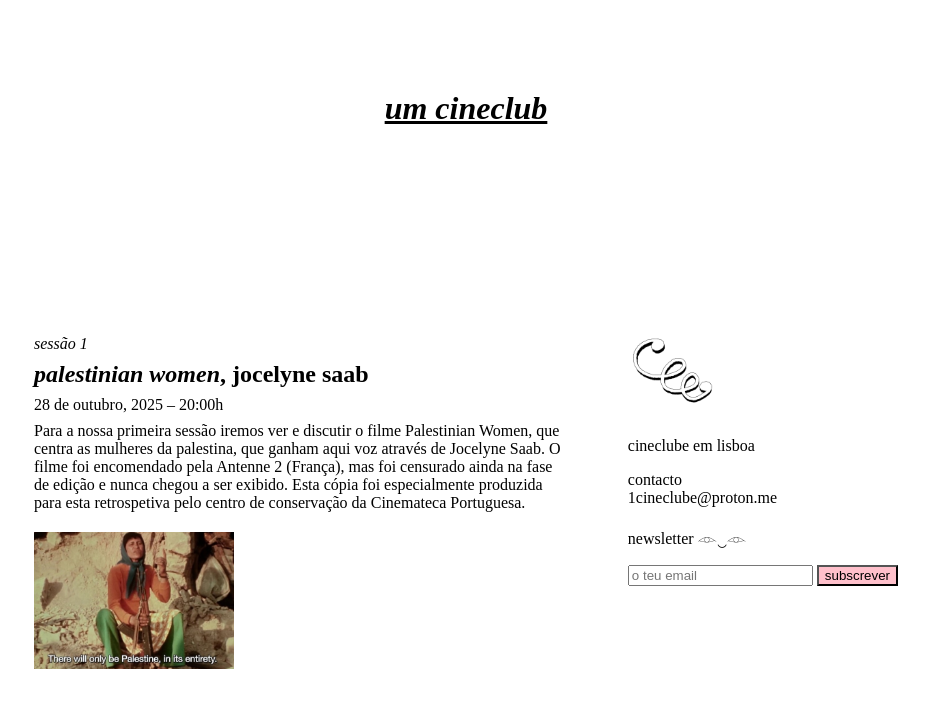
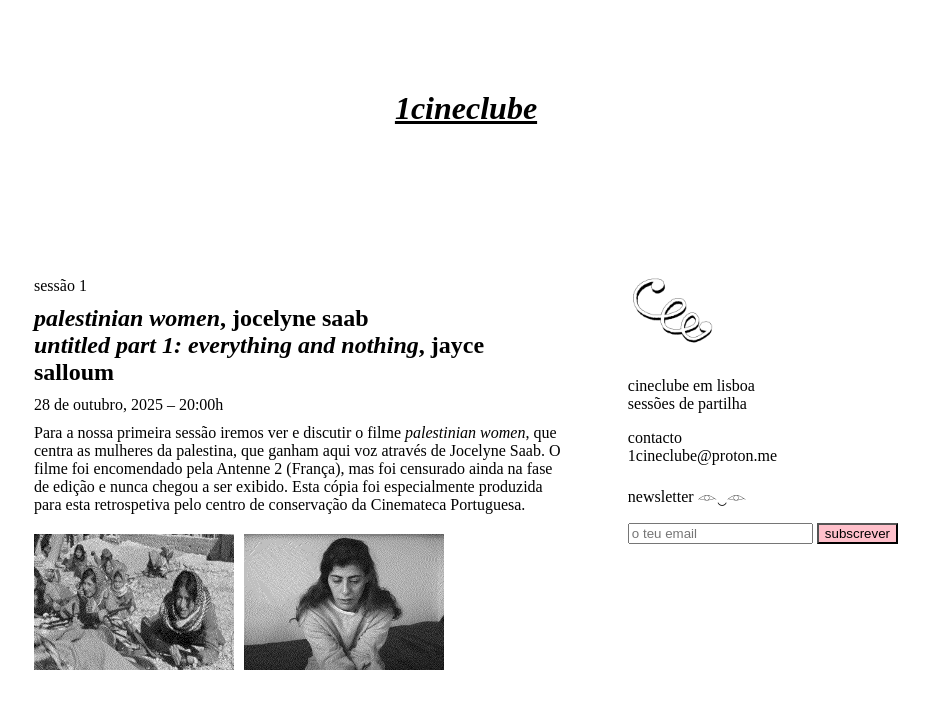
Before and after one commit to hello-delphine/1cineclube, a plain HTML site: page index.html in a window 1280 px wide. Shown: the whole page, without its empty margins (174-1103 px from the left). Drawn offline with Linux system fonts and the light colour scheme.

Commit message:
newsletter

```diff
--- a/index.html
+++ b/index.html
@@ -8,21 +8,24 @@
 </head>
 <body>
 <header>
-    <h1>um cineclub </h1>
+    <h1>1cineclube </h1>
 </header>
 
 <div class="container">
     <!--coluna da esquerda:sessoes-->
 <main class="col-left">
 <section class="session">
-    <p class="session"><span style="font-style: italic;">sessão 1</span></p>
-    <h2 class="filme"><span style="font-style: italic;">palestinian women</span>, jocelyne saab</h2>
+    <p class="session">sessão 1</p>
+    <h2 class="filme"><span style="font-style: italic;">palestinian women</span>, jocelyne saab <br><span style="font-style: italic;">untitled part 1: everything and nothing</span>, jayce salloum </h2>
     <p class="horario">28 de outubro, 2025 – 20:00h <br></p>
     <p class="descricao"> Para a nossa primeira sessão iremos ver e discutir
-        o filme Palestinian Women, que centra as mulheres da palestina, que ganham aqui voz através de Jocelyne Saab. O filme foi encomendado pela Antenne 2 (França), mas
+        o filme <span style="font-style: italic;"> palestinian women</span>, que centra as mulheres da palestina, que ganham aqui voz através de Jocelyne Saab. O filme foi encomendado pela Antenne 2 (França), mas
         foi censurado ainda na fase de edição e nunca chegou a ser exibido. Esta cópia foi especialmente produzida para
         esta retrospetiva pelo centro de conservação da Cinemateca Portuguesa.</p>
-    <img src="Images/palestinian-women.jpg" alt="leila khaled" class="movie-img">
+    <div class="imagem-sessao">
+    <img src="Images/palestinian-women-b-w-2.png" alt="still do filme palestinian women" class="movie-img">
+    <img src="Images/untitled-b-w.png" class="movie-img" alt="still do filme Untitled">
+    </div>
 
 </section>
 </main>
@@ -30,8 +33,8 @@
 <aside class="clo-right">
 <!--descricao do projecto-->
 <section class="descrip-sidebar">
-    <img src="Images/logo-cineclube.png" alt="logo">
-    <p>cineclube em lisboa</p>
+    <img src="Images/logo-cineclube.png" alt="log of the cinema club">
+    <p>cineclube em lisboa <br>sessões de partilha</p>
 </section>
 
 <!--contacto-->
@@ -43,11 +46,12 @@
 <!--newsletter sign up-->
 <section class="newsletter">
     <p>newsletter 𓁹‿𓁹</p>
-            <form>
-               <input type="email" placeholder="o teu email">
-                <button type="submit">subscrever</button>
-            </form>
-            </section>
+    <form name="newsletter" method="POST" data-netlify="true" netlify-honeypot="bot-field">
+        <input type="email" name="email" placeholder="o teu email" required>
+        <button type="submit">subscrever</button>
+    </form>
+</section>
+
 
 <!--barra de pesquisa
 <section class="pesquisa">
--- a/style.css
+++ b/style.css
@@ -19,7 +19,7 @@ header h1 {
 .container {
     display: flex;
     gap: 60px;
-    margin-top: 100px;
+    margin-top: 40px;
     margin-left: 200px;
     margin-right: 200px;
     padding-top: 100px;
@@ -40,8 +40,14 @@ header h1 {
     margin-bottom: 1px;
     margin-top: 1px;
 }
+
 .session p {
-    margin: 8px 0;
+    margin: 10px 0;
+}
+
+.imagem-sessao {
+    display: flex;
+    gap: 10px;
 }
 
 .session .movie-img {
@@ -49,7 +55,7 @@ header h1 {
     max-width: 200px;
     width: 100%;
     height: auto;
-    margin-top: 20px;
+    padding-top: 10px;
 }
 
 /*coluna da direita*/
```
Also changed, not shown: Images/palestinian-women-b-w-2.png (added), Images/palestinian-women-b-w.png (added), Images/palestinian-women.jpg (deleted), Images/untitled-b-w.png (added).
